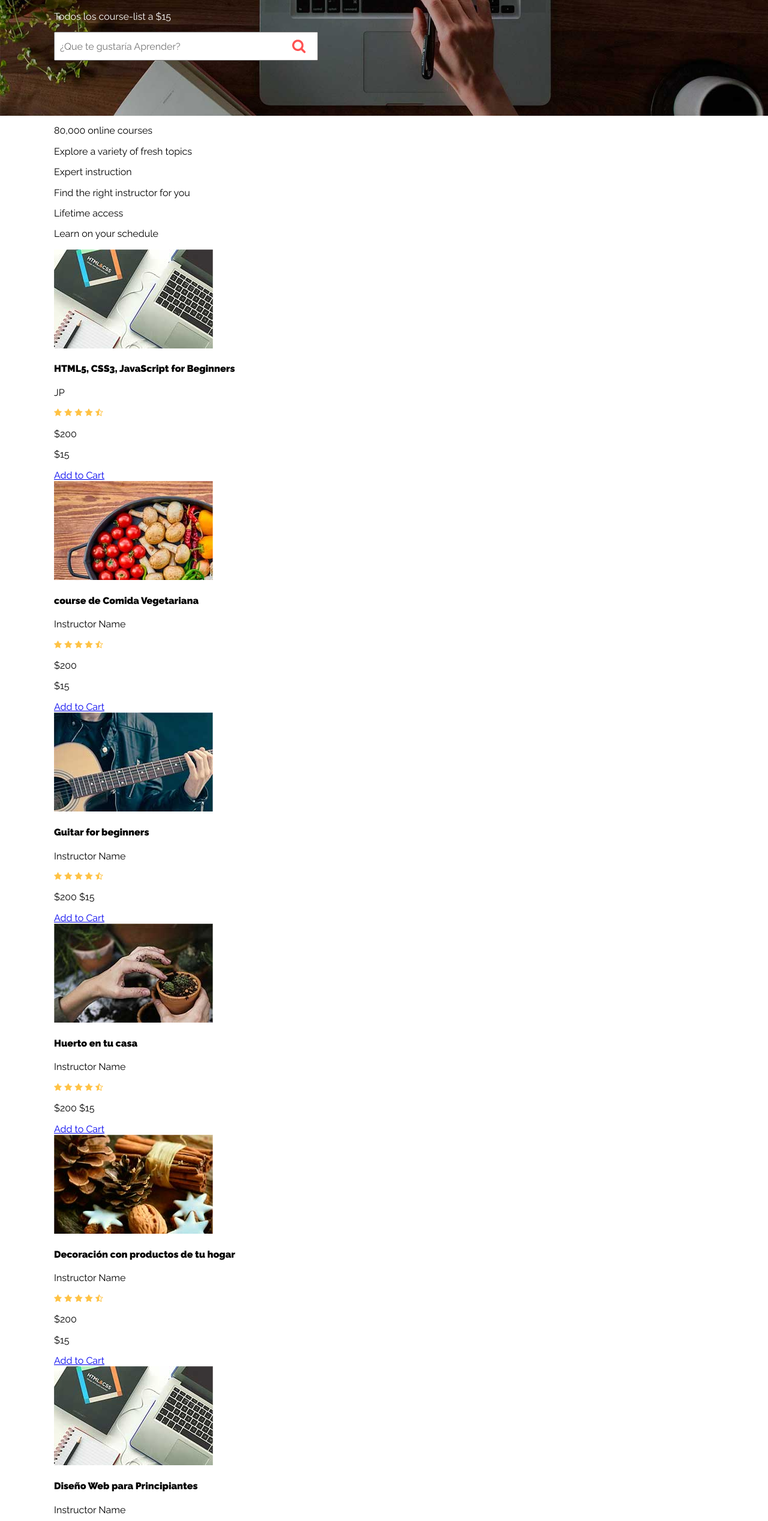
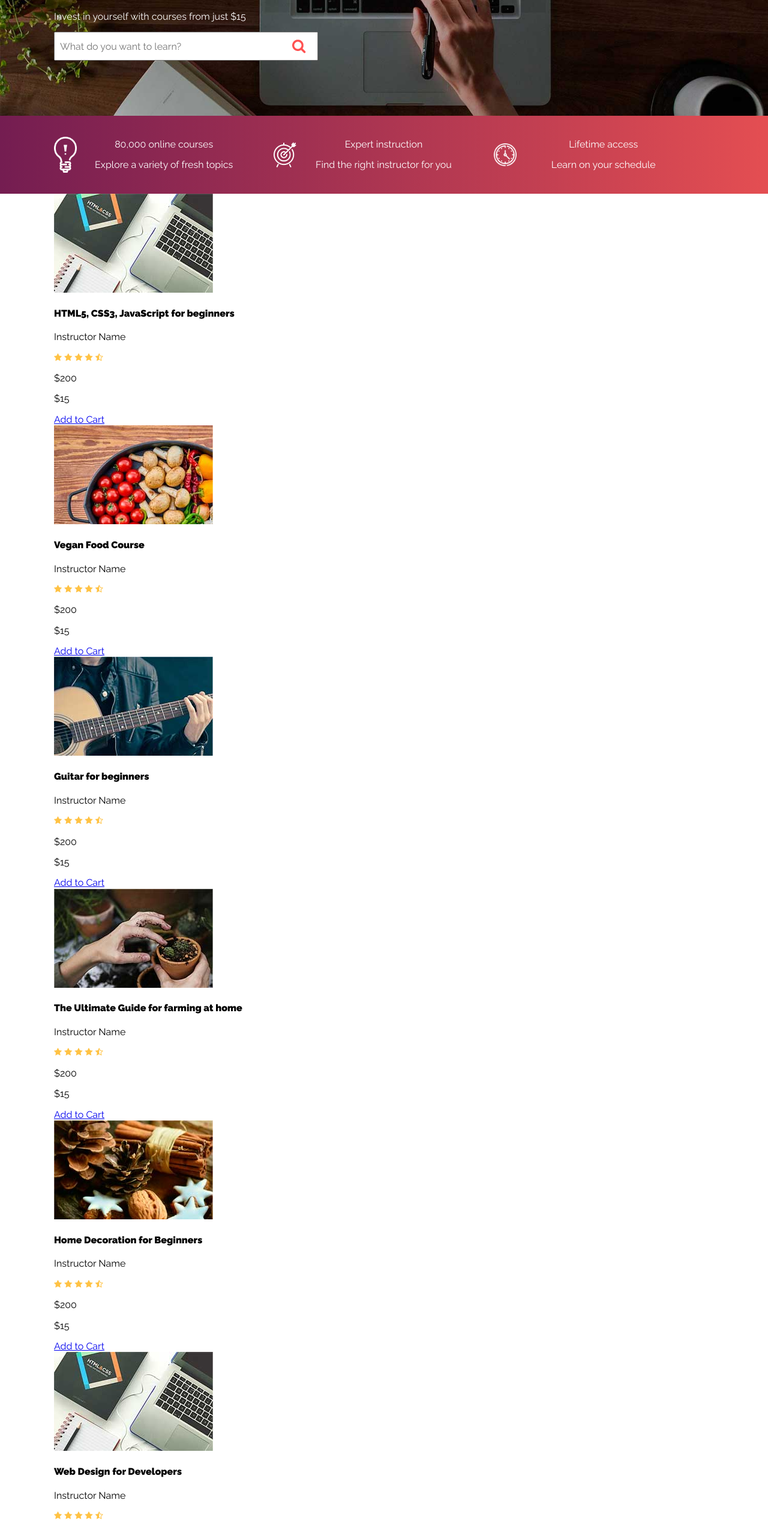
Before and after one commit to shashanknaik808/10_building_the_udemy_homepage, a website: page index.html in a window 1280 px wide. Shown: the part 264-2800 px from the top of the page at 60% size. Drawn offline with nearby package versions, Linux system fonts and the light colour scheme.

Commit message:
Working with the Main Features Section

```diff
--- a/index.html
+++ b/index.html
@@ -19,7 +19,7 @@
         <div class="cart-content">
             <img src="img/cart.png" class="img-cart">
             <div class="content hidden">
-                <table id="cart-list" class="">
+                <table id="cart-list">
                     <thead>
                         <tr>
                             <th>Image</th>
@@ -44,11 +44,11 @@
 
     <div class="hero">
         <div class="hero-content container">
-            <h2>Aprende algo nuevo</h2>
-            <p>Todos los course-list a $15</p>
+            <h2>Learn Something New</h2>
+            <p>Invest in yourself with courses from just $15</p>
             <form action="#" method="post">
-                <input class="" type="text" placeholder="¿Que te gustaría Aprender?" id="buscador">
-                <input type="submit" id="submit-buscador" class="submit-buscador">
+                <input type="text" placeholder="What do you want to learn?">
+                <input type="submit" class="submit">
             </form>
         </div>
     </div> <!--#hero-->
@@ -75,8 +75,8 @@
         <div class="course">
             <img class="course-image" src="img/course1.jpg">
             <div class="course-info">
-                <h4>HTML5, CSS3, JavaScript for Beginners</h4>
-                <p>JP</p>
+                <h4>HTML5, CSS3, JavaScript for beginners</h4>
+                <p>Instructor Name</p>
                 <img src="img/stars.png">
                 <div class="price">
                     <p class="regular">$200</p>
@@ -88,7 +88,7 @@
         <div class="course">
             <img class="course-image" src="img/course2.jpg">
             <div class="course-info">
-                <h4>course de Comida Vegetariana</h4>
+                <h4>Vegan Food Course</h4>
                 <p>Instructor Name</p>
                 <img src="img/stars.png">
                 <div class="price">
@@ -104,24 +104,30 @@
                 <h4>Guitar for beginners</h4>
                 <p>Instructor Name</p>
                 <img src="img/stars.png">
-                <p class="price">$200 <span>$15</span></p>
+                <div class="price">
+                    <p class="regular">$200</p>
+                    <p class="offer">$15</p>
+                </div>
                 <a href="#" class="button">Add to Cart</a>
             </div>
         </div> <!--.course-->
         <div class="course">
             <img class="course-image" src="img/course4.jpg">
             <div class="course-info">
-                <h4>Huerto en tu casa</h4>
+                <h4>The Ultimate Guide for farming at home</h4>
                 <p>Instructor Name</p>
                 <img src="img/stars.png">
-                <p class="price">$200 <span>$15</span></p>
+                <div class="price">
+                    <p class="regular">$200</p>
+                    <p class="offer">$15</p>
+                </div>
                 <a href="#" class="button">Add to Cart</a>
             </div>
         </div> <!--.course-->
         <div class="course">
             <img class="course-image" src="img/course5.jpg">
             <div class="course-info">
-                <h4>Decoración con productos de tu hogar</h4>
+                <h4>Home Decoration for Beginners</h4>
                 <p>Instructor Name</p>
                 <img src="img/stars.png">
                 <div class="price">
@@ -134,7 +140,7 @@
         <div class="course">
             <img class="course-image" src="img/course1.jpg">
             <div class="course-info">
-                <h4>Diseño Web para Principiantes</h4>
+                <h4>Web Design for Developers</h4>
                 <p>Instructor Name</p>
                 <img src="img/stars.png">
                 <div class="price">
@@ -147,7 +153,7 @@
         <div class="course">
             <img class="course-image" src="img/course2.jpg">
             <div class="course-info">
-                <h4>Comida Mexicana para principiantes</h4>
+                <h4>Mexican Food for Beginners</h4>
                 <p>Instructor Name</p>
                 <img src="img/stars.png">
                 <div class="price">
@@ -160,7 +166,7 @@
         <div class="course">
             <img class="course-image" src="img/course3.jpg">
             <div class="course-info">
-                <h4>Estudio Musical en tu casa</h4>
+                <h4>Learn how to play guitar</h4>
                 <p>Instructor Name</p>
                 <img src="img/stars.png">
                 <div class="price">
@@ -173,7 +179,7 @@
         <div class="course">
             <img class="course-image" src="img/course4.jpg">
             <div class="course-info">
-                <h4>Cosecha tus propias frutas y verduras</h4>
+                <h4>Farm in your Home</h4>
                 <p>Instructor Name</p>
                 <img src="img/stars.png">
                 <div class="price">
@@ -186,40 +192,40 @@
         <div class="course">
             <img class="course-image" src="img/course5.jpg">
             <div class="course-info">
-                <h4>Prepara galletas caseras</h4>
+                <h4>10 Recipes for Christmas</h4>
                 <p>Instructor Name</p>
                 <img src="img/stars.png">
                 <div class="price">
                     <p class="regular">$200</p>
                     <p class="offer">$15</p>
                 </div>
-                <a href="#" class="button">Add to Cart</a>
+                <a href="#" class="button"">Add to Cart</a>
             </div>
         </div> <!--.course-->
         <div class=" course">
                     <img class="course-image" src="img/course1.jpg">
                     <div class="course-info">
-                        <h4>JavaScript Moderno con ES6</h4>
+                        <h4>Modern ES6 JavaScript</h4>
                         <p>Instructor Name</p>
                         <img src="img/stars.png">
                         <div class="price">
                             <p class="regular">$200</p>
                             <p class="offer">$15</p>
                         </div>
-                        <a href="#" class="button">Add to Cart</a>
+                        <a href="#" class="button"">Add to Cart</a>
             </div>
         </div> <!--.course-->
         <div class=" course">
                             <img class="course-image" src="img/course2.jpg">
                             <div class="course-info">
-                                <h4>100 Recetas de Comida Natural</h4>
+                                <h4>100 Natural Food Recipes</h4>
                                 <p>Instructor Name</p>
                                 <img src="img/stars.png">
                                 <div class="price">
                                     <p class="regular">$200</p>
                                     <p class="offer">$15</p>
                                 </div>
-                                <a href="#" class="button">Add to Cart</a>
+                                <a href="#" class="button"">Add to Cart</a>
             </div>
         </div> <!--.course-->
     </div>  <!--.course-list-->
--- a/scss/_mixins.scss
+++ b/scss/_mixins.scss
@@ -29,3 +29,17 @@
         @content;
     }
 }
+
+// gradient
+@mixin gradient($color1, $color2) {
+    background: linear-gradient(to right, $color1 0%, $color2 100%);
+}
+
+// backgroundimage
+@mixin bg-icon($image) {
+    text-align: center;
+    background-repeat: no-repeat;
+    background-position: left center;
+    background-size: 2.4rem;
+    background-image: url(../img/#{$image}.png);
+}
--- a/scss/app.scss
+++ b/scss/app.scss
@@ -94,3 +94,38 @@ body {
         }
     }
 }
+
+.bar {
+    min-height: 5rem;
+    background: $secondary;
+    color: $white;
+    @include gradient($secondary, $alternative);
+
+    .icons {
+        display: flex;
+        flex-direction: column;
+        padding: 1.4rem 0;
+
+        @include desktop {
+            flex-direction: row;
+        }
+
+        .icon {
+            @include desktop {
+                flex: 0 0 33.3%;
+            }
+
+            &.icon1 {
+                @include bg-icon(icon1);
+            }
+
+            &.icon2 {
+                @include bg-icon(icon2);
+            }
+
+            &.icon3 {
+                @include bg-icon(icon3);
+            }
+        }
+    }
+}
```
Also changed, not shown: css/app.css.
